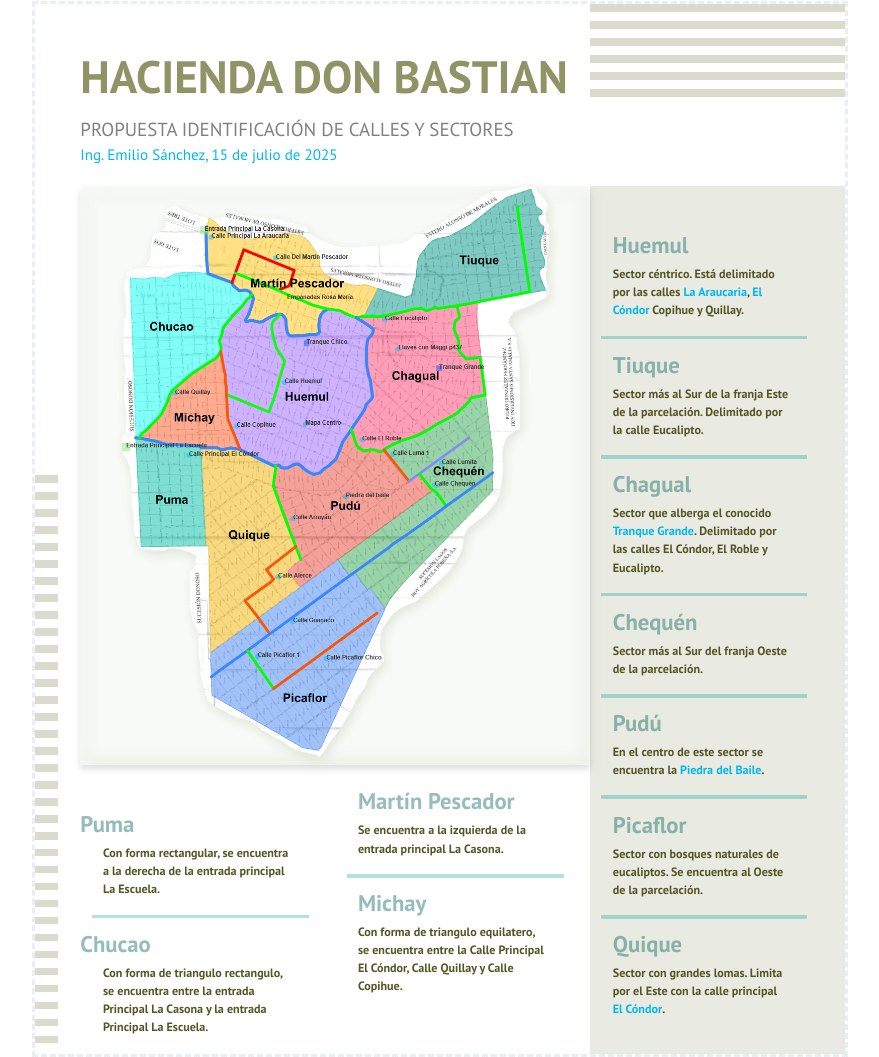
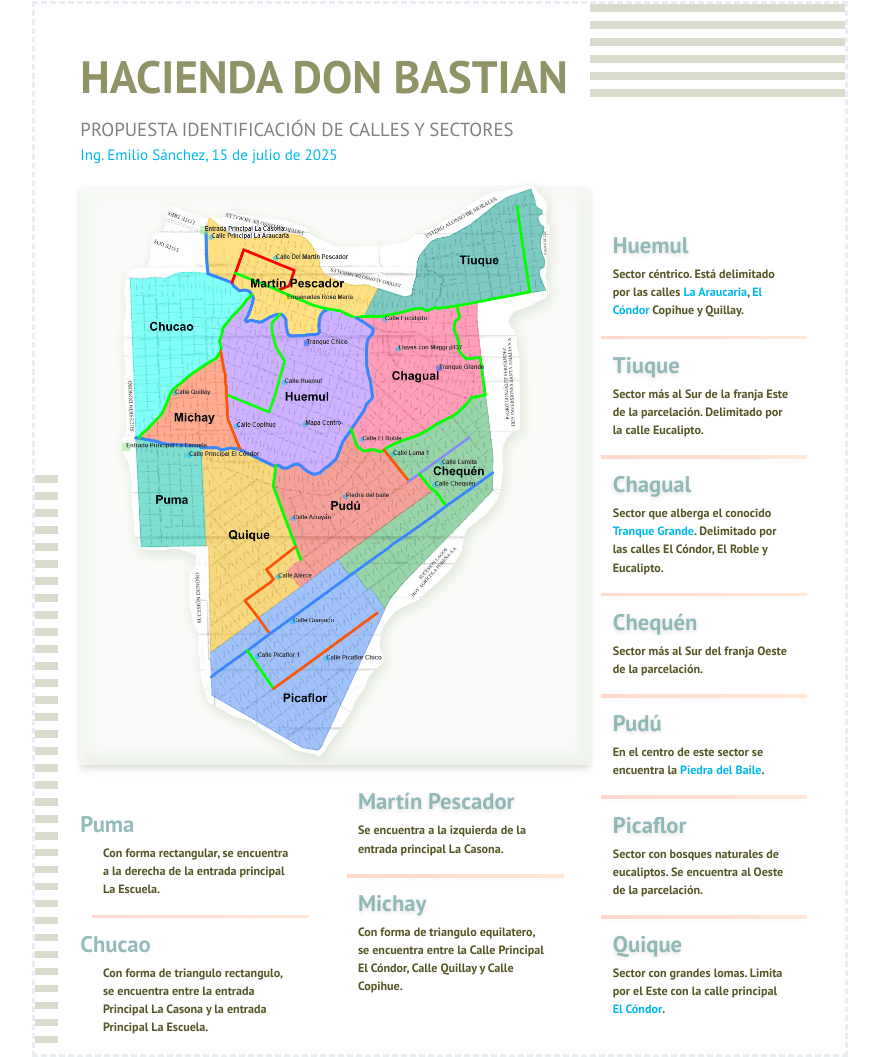
Before and after one commit to DonBastian/website, a plain HTML site: page index.html in a window 1280 px wide. Shown: the part 44-1101 px from the top of the page, without its empty margins (200-1079 px from the left). Drawn offline with Linux system fonts and the light colour scheme.

Commit message:
update: Change Background Page 1

```diff
--- a/_source/grid-layout-1.css
+++ b/_source/grid-layout-1.css
@@ -85,6 +85,8 @@
         margin-bottom: 3mm;
         margin-left: 3mm;
         opacity: 0.3;
+        background: linear-gradient(90deg, #ff7e5f, #feb47b); /* Degradado opcional */
+        box-shadow: 0 2px 6px rgba(0, 0, 0, 0.1);
     }
 }
 
@@ -101,6 +103,7 @@
         color: rgba(3, 99, 94, 0.7)!important;
         padding-left: 6mm;
         font-size: 6mm !important;
+        text-shadow: 0 2px 4px rgba(0, 0, 0, 20%)!important;
     }
 
     p{
@@ -119,12 +122,14 @@
         margin-bottom: 3mm;
         margin-left: 3mm;
         opacity: 0.3;
+        background: linear-gradient(90deg, #ff7e5f, #feb47b); /* Degradado opcional */
+        box-shadow: 0 2px 6px rgba(0, 0, 0, 0.1); /* Sombra suave */
     }
 }
 
 /* descripción sectores 4 */
 .grid-layout-1> :nth-child(5){
-    background-color: rgba(218, 219, 204, 59%);
+    /* background-color: rgba(218, 219, 204, 59%); */
     grid-column: 4/5;
     grid-row: 2/5;
     /* border: solid 1px black; */
@@ -136,6 +141,7 @@
         color: rgba(3, 99, 94, 0.7)!important;
         padding-left: 6mm;
         font-size: 6mm !important;
+        text-shadow: 0 2px 4px rgba(0, 0, 0, 20%)!important;
     }
 
     p{
@@ -148,11 +154,13 @@
     .separador{
         height: 1mm;
         width: calc(100% - 10mm);
-        background: rgb(2, 160, 152);
+        /* background: rgb(2, 160, 152); */
         margin-top: 3mm;
         margin-bottom: 3mm;
         margin-left: 3mm;
         opacity: 0.3;
+        background: linear-gradient(90deg, #ff7e5f, #feb47b); /* Degradado opcional */
+        box-shadow: 0 2px 6px rgba(0, 0, 0, 0.1); /* Sombra suave */
     }
 }
 
```
